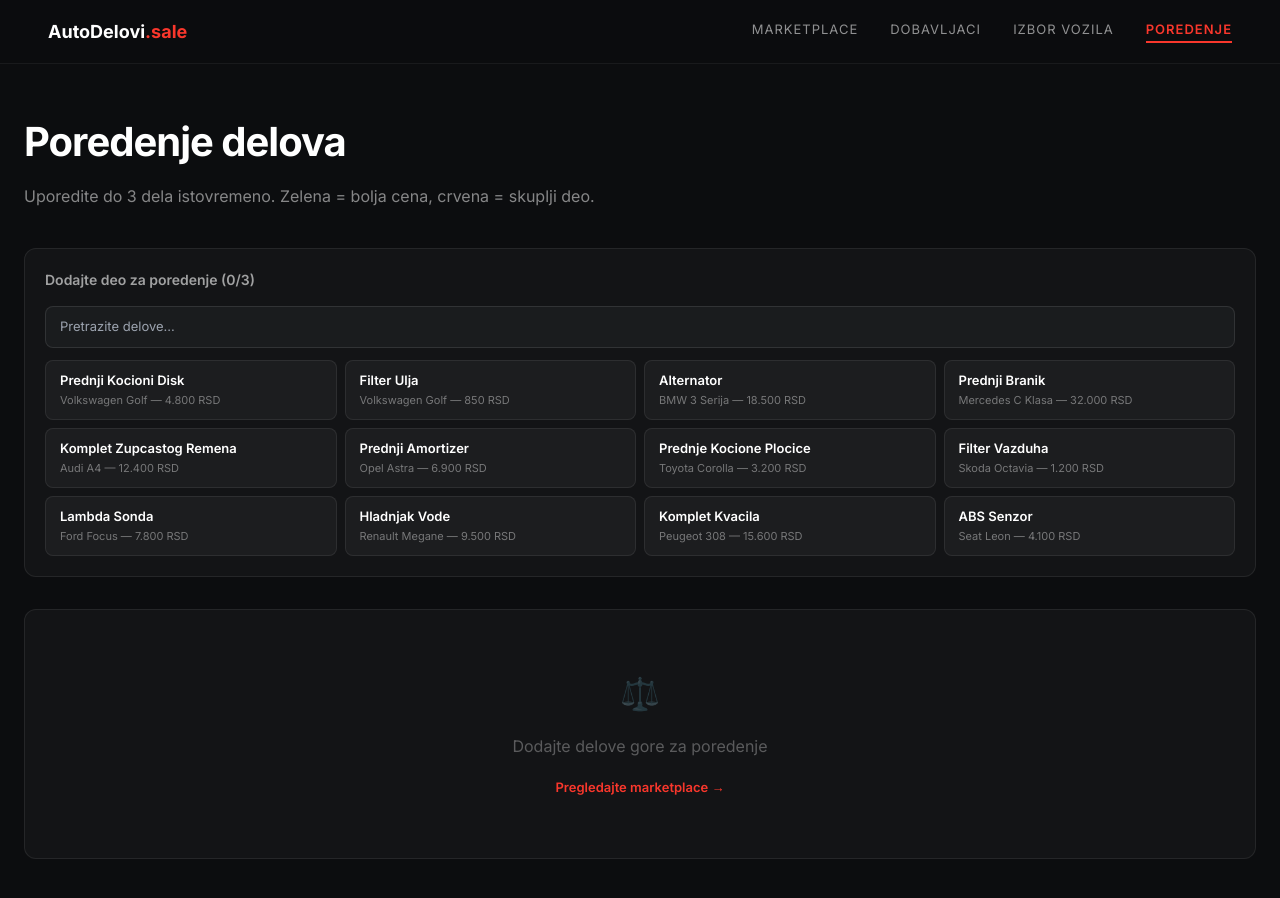
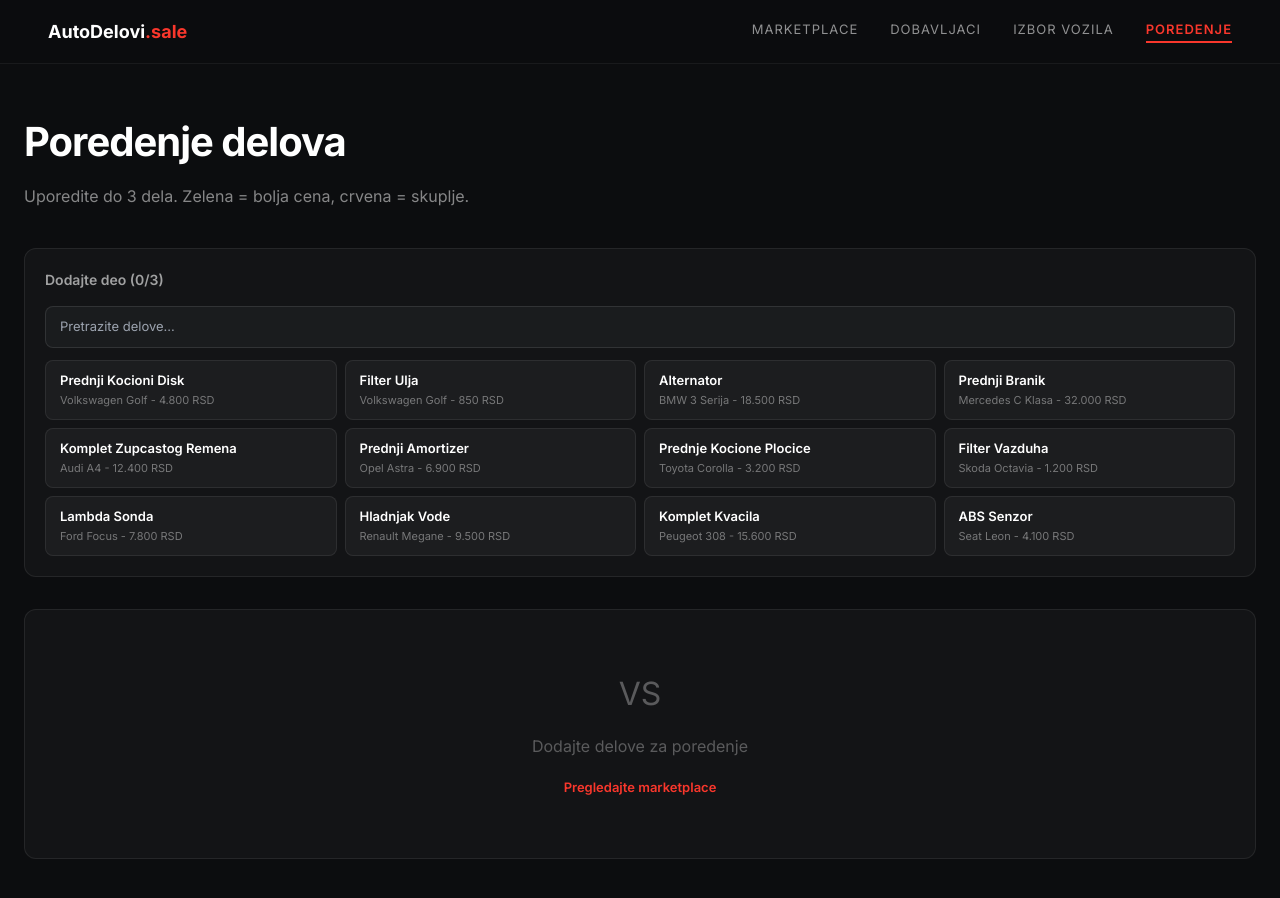
Before and after one commit to pantos12/autodelovi, a Next.js app: page /comparison in a window 1280 px wide. Shown: the top 898 px of the page. Built offline with nearby package versions, Linux system fonts and the light colour scheme.

Commit message:
Refactor ComparisonPage to use Suspense and separate content

```diff
--- a/app/comparison/page.tsx
+++ b/app/comparison/page.tsx
@@ -1,5 +1,5 @@
 'use client';
-import { useState } from 'react';
+import { useState, Suspense } from 'react';
 import { useSearchParams } from 'next/navigation';
 import Link from 'next/link';
 import { mockParts, Part } from '../lib/data';
@@ -15,10 +15,9 @@ const ATTRS = [
   { key: 'price', label: 'Cena (RSD)' },
   { key: 'supplier', label: 'Dobavljac' },
   { key: 'inStock', label: 'Na stanju' },
-  { key: 'description', label: 'Opis' },
 ];
 
-export default function ComparisonPage() {
+function ComparisonContent() {
   const searchParams = useSearchParams();
   const idsParam = searchParams.get('ids');
   const initialIds = idsParam ? idsParam.split(',').slice(0, 3) : [];
@@ -39,67 +38,51 @@ export default function ComparisonPage() {
 
   function getCellStyle(values: string[], idx: number): React.CSSProperties {
     if (values.length < 2) return {};
-    const allSame = values.every(v => v === values[0]);
-    if (allSame) return { color: 'rgba(255,255,255,0.7)' };
-    const val = values[idx];
     const numVals = values.map(Number).filter(n => !isNaN(n));
     if (numVals.length === values.length) {
       const max = Math.max(...numVals);
       const min = Math.min(...numVals);
-      if (Number(val) === min && min !== max) return { color: '#4ade80', fontWeight: 600 };
-      if (Number(val) === max && min !== max) return { color: '#f87171', fontWeight: 600 };
+      if (Number(values[idx]) === min && min !== max) return { color: '#4ade80', fontWeight: 600 };
+      if (Number(values[idx]) === max && min !== max) return { color: '#f87171', fontWeight: 600 };
     }
     return {};
   }
 
+  const card = { background: 'rgba(255,255,255,0.03)', border: '1px solid rgba(255,255,255,0.08)', borderRadius: '12px' } as React.CSSProperties;
+
   return (
-    <div style={{ background: '#0c0d0f', minHeight: '100vh', color: '#fff', fontFamily: 'Inter, sans-serif' }}>
-      <nav style={{ display: 'flex', alignItems: 'center', justifyContent: 'space-between', padding: '0 48px', height: '64px', borderBottom: '1px solid rgba(255,255,255,0.06)', background: 'rgba(12,13,15,0.95)', position: 'sticky', top: 0, zIndex: 50 }}>
-        <Link href="/" style={{ textDecoration: 'none' }}>
-          <span style={{ fontSize: '18px', fontWeight: 700, color: '#fff' }}>AutoDelovi<span style={{ color: '#f9372c' }}>.sale</span></span>
-        </Link>
-        <div style={{ display: 'flex', gap: '32px' }}>
-          <Link href="/marketplace" style={{ color: 'rgba(255,255,255,0.55)', fontSize: '13px', letterSpacing: '1px', textDecoration: 'none' }}>MARKETPLACE</Link>
-          <Link href="/suppliers" style={{ color: 'rgba(255,255,255,0.55)', fontSize: '13px', letterSpacing: '1px', textDecoration: 'none' }}>DOBAVLJACI</Link>
-          <Link href="/vehicle-selection" style={{ color: 'rgba(255,255,255,0.55)', fontSize: '13px', letterSpacing: '1px', textDecoration: 'none' }}>IZBOR VOZILA</Link>
-          <Link href="/comparison" style={{ color: '#f9372c', fontWeight: 600, fontSize: '13px', letterSpacing: '1px', textDecoration: 'none', borderBottom: '2px solid #f9372c', paddingBottom: '2px' }}>POREDENJE</Link>
-        </div>
-      </nav>
-
     <div style={{ maxWidth: '1280px', margin: '0 auto', padding: '48px 24px' }}>
       <div style={{ marginBottom: '40px' }}>
         <h1 style={{ fontSize: '40px', fontWeight: 800, letterSpacing: '-1px', marginBottom: '12px' }}>Poredenje delova</h1>
-          <p style={{ color: 'rgba(255,255,255,0.5)' }}>Uporedite do 3 dela istovremeno. Zelena = bolja cena, crvena = skuplji deo.</p>
+        <p style={{ color: 'rgba(255,255,255,0.5)' }}>Uporedite do 3 dela. Zelena = bolja cena, crvena = skuplje.</p>
       </div>
 
-        {/* Part selector */}
       {selectedIds.length < 3 && (
-          <div style={{ background: 'rgba(255,255,255,0.03)', border: '1px solid rgba(255,255,255,0.08)', borderRadius: '12px', padding: '20px', marginBottom: '32px' }}>
-            <h3 style={{ fontSize: '14px', fontWeight: 600, marginBottom: '16px', color: 'rgba(255,255,255,0.6)' }}>Dodajte deo za poredenje ({selectedIds.length}/3)</h3>
+        <div style={{ ...card, padding: '20px', marginBottom: '32px' }}>
+          <h3 style={{ fontSize: '14px', fontWeight: 600, marginBottom: '16px', color: 'rgba(255,255,255,0.6)' }}>Dodajte deo ({selectedIds.length}/3)</h3>
           <input value={search} onChange={e => setSearch(e.target.value)} placeholder="Pretrazite delove..." style={{ width: '100%', background: '#1a1c1e', border: '1px solid rgba(255,255,255,0.1)', color: '#fff', padding: '10px 14px', borderRadius: '8px', fontSize: '13px', outline: 'none', boxSizing: 'border-box', marginBottom: '12px' }} />
           <div style={{ display: 'grid', gridTemplateColumns: 'repeat(auto-fill, minmax(240px, 1fr))', gap: '8px', maxHeight: '200px', overflowY: 'auto' }}>
             {filteredAvailable.slice(0, 12).map(p => (
-                <button key={p.id} onClick={() => addPart(p.id)} style={{ textAlign: 'left', padding: '10px 14px', background: 'rgba(255,255,255,0.04)', border: '1px solid rgba(255,255,255,0.08)', borderRadius: '8px', color: '#fff', cursor: 'pointer', fontSize: '13px', transition: 'border-color 0.15s' }}>
+              <button key={p.id} onClick={() => addPart(p.id)} style={{ textAlign: 'left', padding: '10px 14px', background: 'rgba(255,255,255,0.04)', border: '1px solid rgba(255,255,255,0.08)', borderRadius: '8px', color: '#fff', cursor: 'pointer', fontSize: '13px' }}>
                 <div style={{ fontWeight: 600, marginBottom: '2px' }}>{p.nameSr}</div>
-                  <div style={{ fontSize: '11px', color: 'rgba(255,255,255,0.4)' }}>{p.make} {p.model} — {p.price.toLocaleString('sr-RS')} RSD</div>
+                <div style={{ fontSize: '11px', color: 'rgba(255,255,255,0.4)' }}>{p.make} {p.model} - {p.price.toLocaleString('sr-RS')} RSD</div>
               </button>
             ))}
           </div>
         </div>
       )}
 
-        {/* Comparison table */}
       {selectedParts.length > 0 ? (
         <div style={{ overflowX: 'auto' }}>
           <table style={{ width: '100%', borderCollapse: 'collapse', fontSize: '13px' }}>
             <thead>
               <tr>
                 <th style={{ textAlign: 'left', padding: '12px 16px', color: 'rgba(255,255,255,0.35)', fontWeight: 500, fontSize: '11px', letterSpacing: '1px', textTransform: 'uppercase', width: '160px' }}>Atribut</th>
-                  {selectedParts.map((p, i) => (
+                {selectedParts.map((p) => (
                   <th key={p.id} style={{ padding: '12px 16px', textAlign: 'left', background: 'rgba(255,255,255,0.04)', borderLeft: '1px solid rgba(255,255,255,0.08)', minWidth: '240px' }}>
                     <div style={{ display: 'flex', justifyContent: 'space-between', alignItems: 'center' }}>
                       <span style={{ fontWeight: 700, fontSize: '14px' }}>{p.nameSr}</span>
-                        <button onClick={() => removePart(p.id)} style={{ background: 'none', border: 'none', color: 'rgba(255,255,255,0.3)', cursor: 'pointer', fontSize: '16px', padding: '0 4px' }}>×</button>
+                      <button onClick={() => removePart(p.id)} style={{ background: 'none', border: 'none', color: 'rgba(255,255,255,0.3)', cursor: 'pointer', fontSize: '18px' }}>x</button>
                     </div>
                     <div style={{ fontSize: '11px', color: 'rgba(255,255,255,0.35)', marginTop: '4px' }}>{p.make} {p.model}</div>
                   </th>
@@ -128,13 +111,33 @@ export default function ComparisonPage() {
           </table>
         </div>
       ) : (
-          <div style={{ background: 'rgba(255,255,255,0.03)', border: '1px solid rgba(255,255,255,0.08)', borderRadius: '12px', padding: '60px', textAlign: 'center', color: 'rgba(255,255,255,0.3)' }}>
-            <div style={{ fontSize: '32px', marginBottom: '16px' }}>⚖️</div>
-            <p style={{ marginBottom: '16px' }}>Dodajte delove gore za poredenje</p>
-            <Link href="/marketplace" style={{ color: '#f9372c', textDecoration: 'none', fontSize: '13px', fontWeight: 600 }}>Pregledajte marketplace →</Link>
+        <div style={{ ...card, padding: '60px', textAlign: 'center', color: 'rgba(255,255,255,0.3)' }}>
+          <div style={{ fontSize: '32px', marginBottom: '16px' }}>VS</div>
+          <p style={{ marginBottom: '16px' }}>Dodajte delove za poredenje</p>
+          <Link href="/marketplace" style={{ color: '#f9372c', textDecoration: 'none', fontSize: '13px', fontWeight: 600 }}>Pregledajte marketplace</Link>
         </div>
       )}
     </div>
+  );
+}
+
+export default function ComparisonPage() {
+  return (
+    <div style={{ background: '#0c0d0f', minHeight: '100vh', color: '#fff', fontFamily: 'Inter, sans-serif' }}>
+      <nav style={{ display: 'flex', alignItems: 'center', justifyContent: 'space-between', padding: '0 48px', height: '64px', borderBottom: '1px solid rgba(255,255,255,0.06)', background: 'rgba(12,13,15,0.95)', position: 'sticky', top: 0, zIndex: 50 }}>
+        <Link href="/" style={{ textDecoration: 'none' }}>
+          <span style={{ fontSize: '18px', fontWeight: 700, color: '#fff' }}>AutoDelovi<span style={{ color: '#f9372c' }}>.sale</span></span>
+        </Link>
+        <div style={{ display: 'flex', gap: '32px' }}>
+          <Link href="/marketplace" style={{ color: 'rgba(255,255,255,0.55)', fontSize: '13px', letterSpacing: '1px', textDecoration: 'none' }}>MARKETPLACE</Link>
+          <Link href="/suppliers" style={{ color: 'rgba(255,255,255,0.55)', fontSize: '13px', letterSpacing: '1px', textDecoration: 'none' }}>DOBAVLJACI</Link>
+          <Link href="/vehicle-selection" style={{ color: 'rgba(255,255,255,0.55)', fontSize: '13px', letterSpacing: '1px', textDecoration: 'none' }}>IZBOR VOZILA</Link>
+          <Link href="/comparison" style={{ color: '#f9372c', fontWeight: 600, fontSize: '13px', letterSpacing: '1px', textDecoration: 'none', borderBottom: '2px solid #f9372c', paddingBottom: '2px' }}>POREDENJE</Link>
+        </div>
+      </nav>
+      <Suspense fallback={<div style={{ padding: '48px', textAlign: 'center', color: 'rgba(255,255,255,0.4)' }}>Ucitavanje...</div>}>
+        <ComparisonContent />
+      </Suspense>
     </div>
   );
 }
```
Lines whose indentation alone changed are shown as unchanged.
